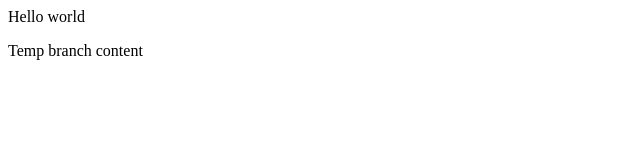
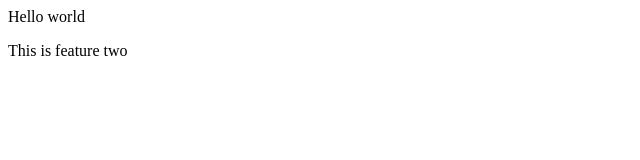
Before and after one commit to Angshuman-Sarma/localrepo, a plain HTML site: page index.html in a window 1280 px wide. Shown: the full height of the page, 0-640 px from the left. Drawn offline with Linux system fonts and the light colour scheme.

Commit message:
Added freature two branch

```diff
--- a/index.html
+++ b/index.html
@@ -1,2 +1,2 @@
 <p>Hello world</p>
-<p>Temp branch content</p>
+<p>This is feature two</p>
```
